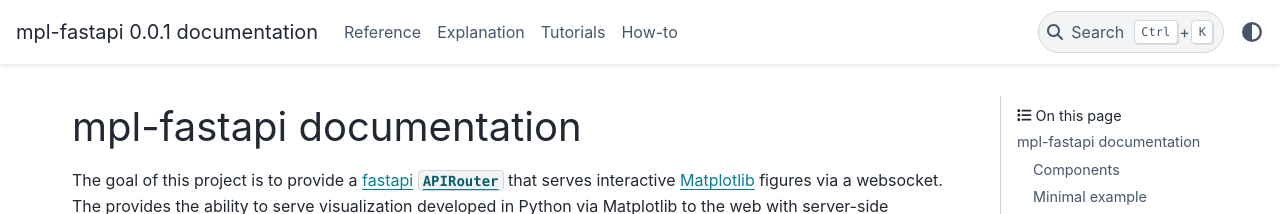
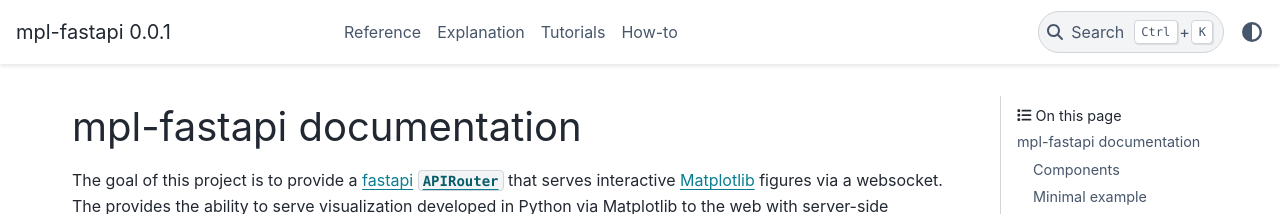
Before and after one commit to tacaswell/matplotlib-fastapi, a Sphinx documentation site: the page built from docs/source/index.md, in a window 1280 px wide. Shown: the top 214 px of the page. Built offline with Sphinx 7.4.7 and the PyData theme 0.15.4, drawn with Linux system fonts in a browser that asks for light colours.

Commit message:
DOC: shorten logo string in docs
Aided by 🤖

```diff
--- a/docs/source/conf.py
+++ b/docs/source/conf.py
@@ -53,3 +53,10 @@ numpydoc_class_members_toctree = False
 
 html_theme = "pydata_sphinx_theme"
 html_static_path = ["_static"]
+
+# Customize the header title (shorter for narrow screens)
+html_theme_options = {
+    "logo": {
+        "text": f"{project} {release}",
+    }
+}
```
